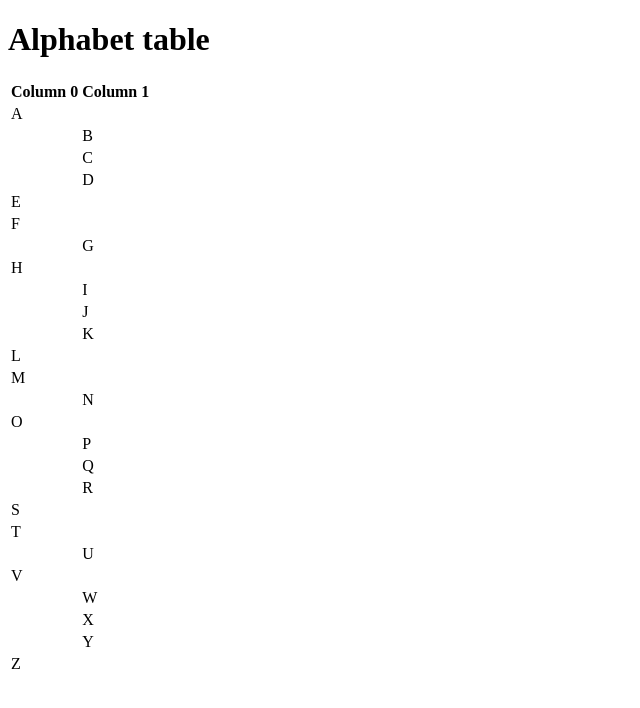
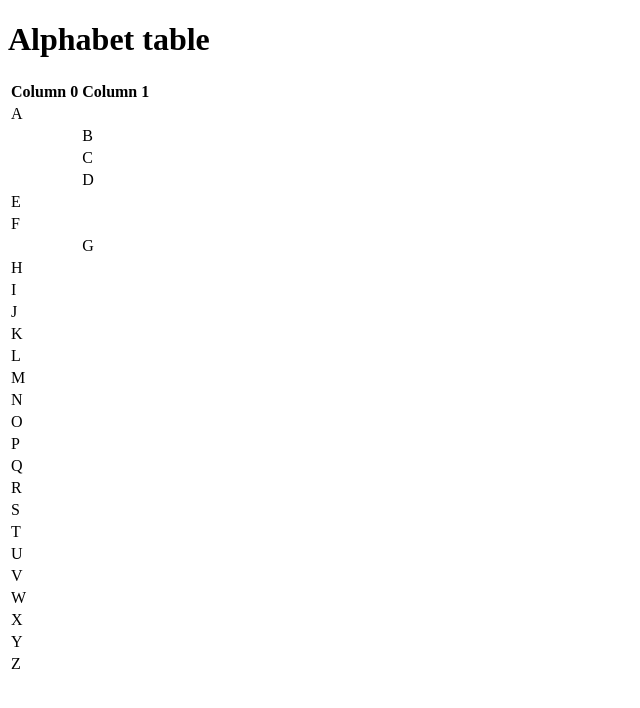
Before and after one commit to comp426-2023-spring/a01-pjgregso, a website: page public/index.html in a window 1280 px wide. Shown: the whole page, without its empty margins (0-640 px from the left). Drawn offline with Linux system fonts and the light colour scheme.

Commit message:
fixed index.html in public

```diff
--- a/public/index.html
+++ b/public/index.html
@@ -40,13 +40,13 @@
     						<td>H</td><td></td>
   					</tr>
 					<tr>
-                        <td></td><td>I</td>
+    						<td>I</td><td></td>
   					</tr>
 					<tr>
-                        <td></td><td>J</td>
+    						<td>J</td><td></td>
   					</tr>
 					<tr>
-                        <td></td><td>K</td>
+    						<td>K</td><td></td>
   					</tr>
 					<tr>
     						<td>L</td><td></td>
@@ -55,19 +55,19 @@
     						<td>M</td><td></td>
   					</tr>
 					<tr>
-                        <td></td><td>N</td>
+    						<td>N</td><td></td>
   					</tr>
 					<tr>
     						<td>O</td><td></td>
   					</tr>
 					<tr>
-                    <td></td><td>P</td>
+    						<td>P</td><td></td>
   					</tr>
 					<tr>
-                    <td></td><td>Q</td>
+    						<td>Q</td><td></td>
   					</tr>
 					<tr>
-                    <td></td><td>R</td>
+    						<td>R</td><td></td>
   					</tr>
 					<tr>
     						<td>S</td><td></td>
@@ -76,23 +76,24 @@
     						<td>T</td><td></td>
   					</tr>
 					<tr>
-                    <td></td><td>U</td>
+    						<td>U</td><td></td>
   					</tr>
 					<tr>
     						<td>V</td><td></td>
   					</tr>
 					<tr>
-                <td></td><td>W</td>
+    						<td>W</td><td></td>
   					</tr>
 					<tr>
-                <td></td><td>X</td>
+    						<td>X</td><td></td>
   					</tr>
 					<tr>
-                <td></td><td>Y</td>
+    						<td>Y</td><td></td>
   					</tr>
 					<tr>
     						<td>Z</td><td></td>
   					</tr>
+
 				</tbody>
 			</table>
         	</div>
```
Lines whose indentation alone changed are shown as unchanged.
